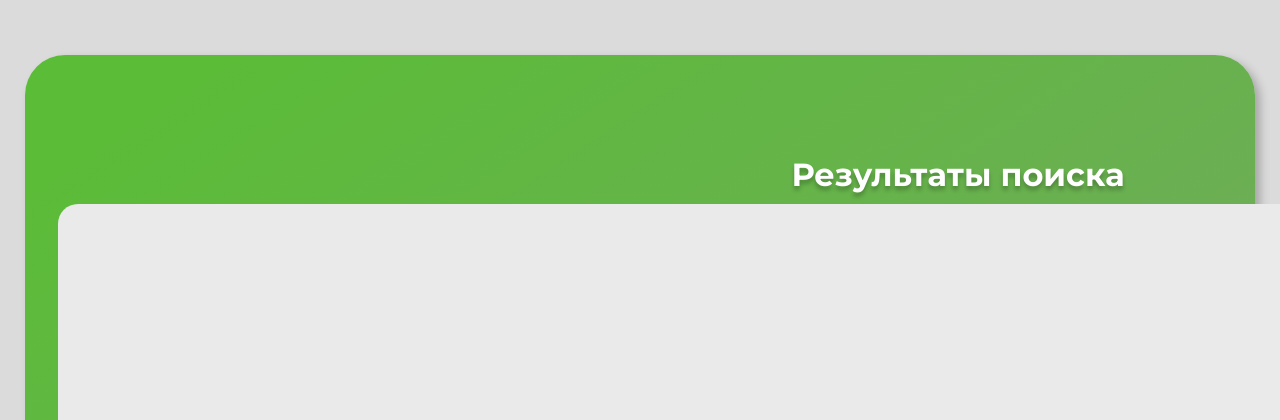
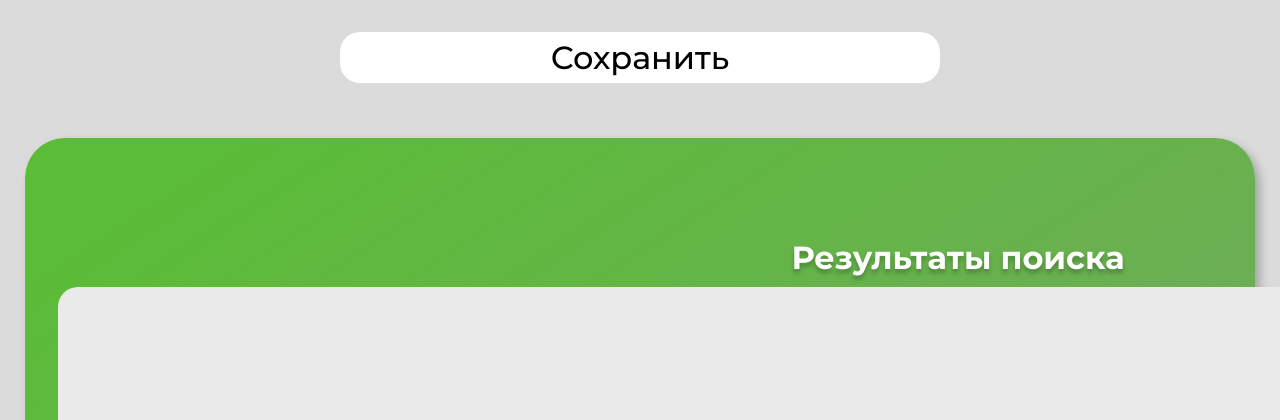
Before and after one commit to Vasilenkovi/HEASM, a Flask app: template heasm_web/templates/data.html in a window 1280 px wide; the page is wider, and only the part inside the window is pictured. Shown: the part 100-520 px from the top of that part. Run offline with Flask 3, Linux system fonts and the light colour scheme; the template is opened without the code that fills it, so the values that code supplies are empty; some libraries are stand-ins or nearby versions.

Commit message:
added sync button

```diff
--- a/heasm_web/styles/style.css
+++ b/heasm_web/styles/style.css
@@ -138,6 +138,12 @@ body {
     line-height: normal;
     border: none;
     outline: none;
+}
+
+.buttonHolder {
+    display: flex;
+    justify-content: center;
+    margin: 2em;
 }
 
 .content__question__form__type_select {
--- a/heasm_web/templates/data.html
+++ b/heasm_web/templates/data.html
@@ -16,12 +16,12 @@
         var socket = io();
         socket.on('dataChanged', (data) => {
             console.log(data['data'])
-        var changes = document.querySelector('[class="userInput"]'+'[data-row="' + data['data'][0]+'"]'+'[data-cell="' + data['data'][1]+'"]')
+            var changes = document.querySelector('[class="userInput"]' + '[data-row="' + data['data'][0] + '"]' + '[data-cell="' + data['data'][1] + '"]')
             changes.value = data['data'][2]
         });
         socket.on('dataMultChanged', (data) => {
             console.log(data['data'])
-        var changes = document.querySelector('[class="userInputSub"]'+'[data-row="' + data['data'][0]+'"]'+'[data-cell="' + data['data'][1]+'"]'+'[data-subrow="' + data['data'][2]+'"]'+'[data-subcell="' + data['data'][3]+'"]')
+            var changes = document.querySelector('[class="userInputSub"]' + '[data-row="' + data['data'][0] + '"]' + '[data-cell="' + data['data'][1] + '"]' + '[data-subrow="' + data['data'][2] + '"]' + '[data-subcell="' + data['data'][3] + '"]')
             changes.value = data['data'][4]
         });
     </script>
@@ -37,6 +37,9 @@
         </nav>
     </header>
     <div class="content__area">
+        <div class="buttonHolder">
+            <button class="button">Сохранить</button>
+        </div>
         <div class="content">
             <p class="content__answer__description">Результаты поиска</p>
 
```
Lines whose indentation alone changed are shown as unchanged.
